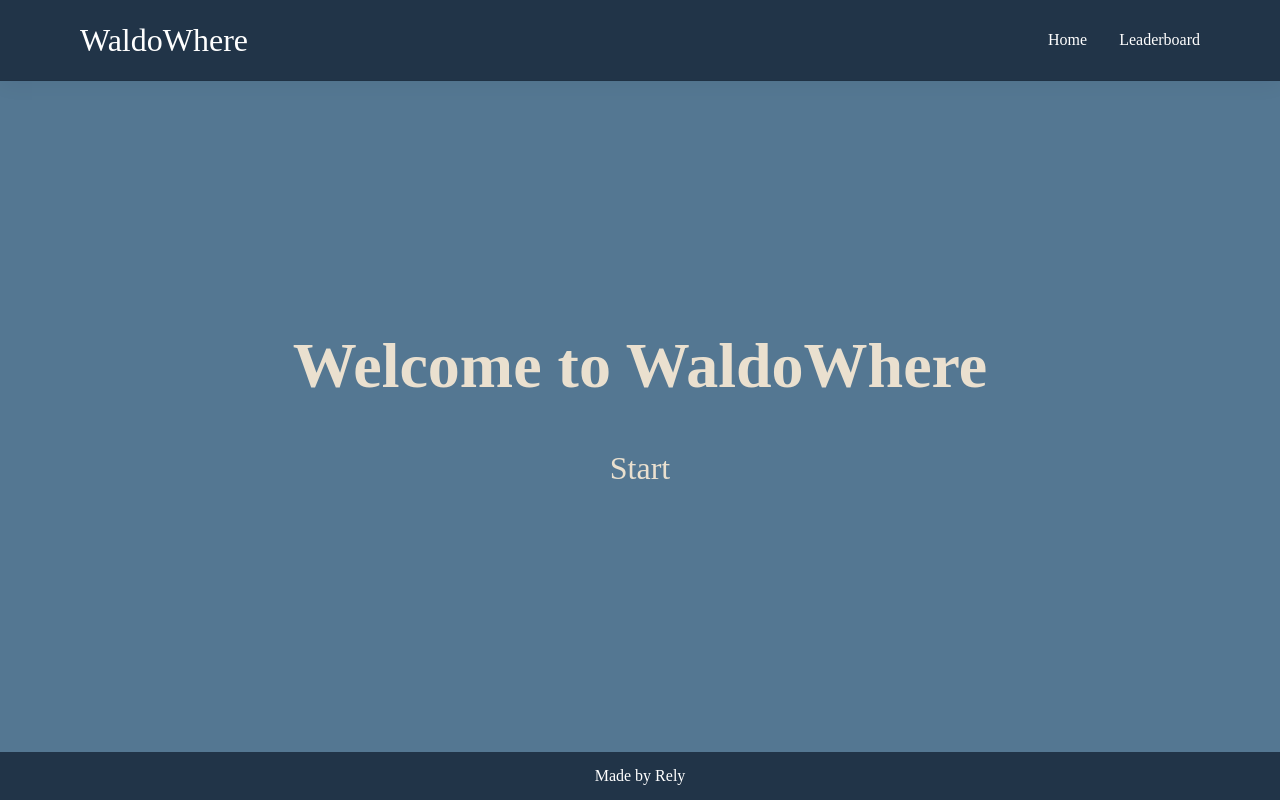
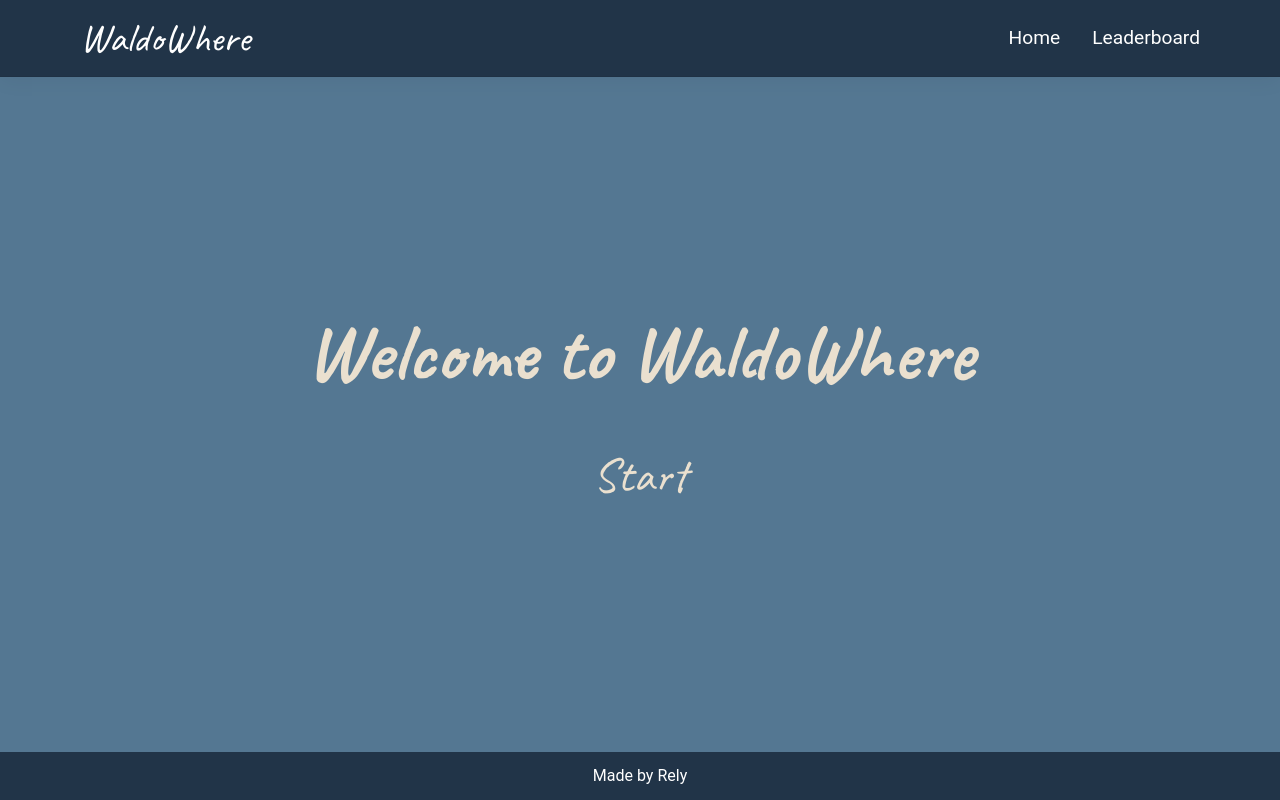
Before and after one commit to Relyful/WaldoWhere, a React app in the folder frontend/: page / in a window 1280 px wide. Built offline with nearby package versions, Linux system fonts and the light colour scheme; the HTML template or start-up script is replaced by a standard one.

Commit message:
Change fonts

```diff
--- a/frontend/src/components/Header/Header.module.css
+++ b/frontend/src/components/Header/Header.module.css
@@ -2,7 +2,7 @@ header {
   display: flex;
   justify-content: space-between;
   align-items: center;
-  padding: 1em 5rem;
+  padding: 0.5em 5rem;
   background-color: #213448;
   color: white;
   box-shadow: 0 4px 20px rgba(0, 0, 0, 0.05);
@@ -16,6 +16,8 @@ main {
 
 .logo {
   font-size: 2rem;
+  font-family: 'Caveat', sans-serif;
+  font-size: 2.5em;
 }
 
 .nav {
@@ -26,4 +28,5 @@ main {
 .link {
   text-decoration: none;
   color: white;
+  font-size: 1.2em;
 }
--- a/frontend/src/components/Home/Home.module.css
+++ b/frontend/src/components/Home/Home.module.css
@@ -6,17 +6,18 @@
   justify-content: center;
   flex-grow: 1;
   background-color: #547792;
+  font-family: "Caveat", sans-serif;
 }
 
 .heading {
   padding-bottom: 2rem;
-  font-size: 4em;
+  font-size: 5em;
   color: #EAE0CF;
   text-align: center;
 }
 
 .startButton {
-  font-size: 2em;
+  font-size: 3em;
   text-decoration: none;
   color: #EAE0CF;
   padding: 10px 20px;
--- a/frontend/src/components/Leaderboard/Leaderboard.module.css
+++ b/frontend/src/components/Leaderboard/Leaderboard.module.css
@@ -2,6 +2,7 @@
   display: grid;
   grid-template-columns: 30rem auto 30rem;
   grid-template-rows: 10rem auto;
+  color: rgb(255, 255, 255);
 }
 
 .heading2 {
@@ -9,6 +10,7 @@
   grid-column: 2;
   justify-self: center;
   padding-top: 3rem;
+  color: #EAE0CF;
 }
 
 ul {
@@ -28,6 +30,7 @@ ul {
   font-size: 1.1em;
   padding-bottom: 0.5rem;
   border-bottom: none;
+  color: #EAE0CF;
 }
 
 .listName {
--- a/frontend/src/components/Timer/Timer.module.css
+++ b/frontend/src/components/Timer/Timer.module.css
@@ -1,3 +1,5 @@
 .timer {
   margin: 0 auto;
+  color: white;
+  font-size: 1.2em;
 }
--- a/frontend/src/index.css
+++ b/frontend/src/index.css
@@ -1,4 +1,4 @@
-
+@import url('https://fonts.googleapis.com/css2?family=Caveat:wght@400..700&display=swap');
 
 /* Box sizing rules */
 *,
@@ -84,6 +84,7 @@ main {
 }
 
 #root {
+  font-family: "Roboto", sans-serif;
   display: flex;
   flex-direction: column;
   min-height: 100vh;
```
